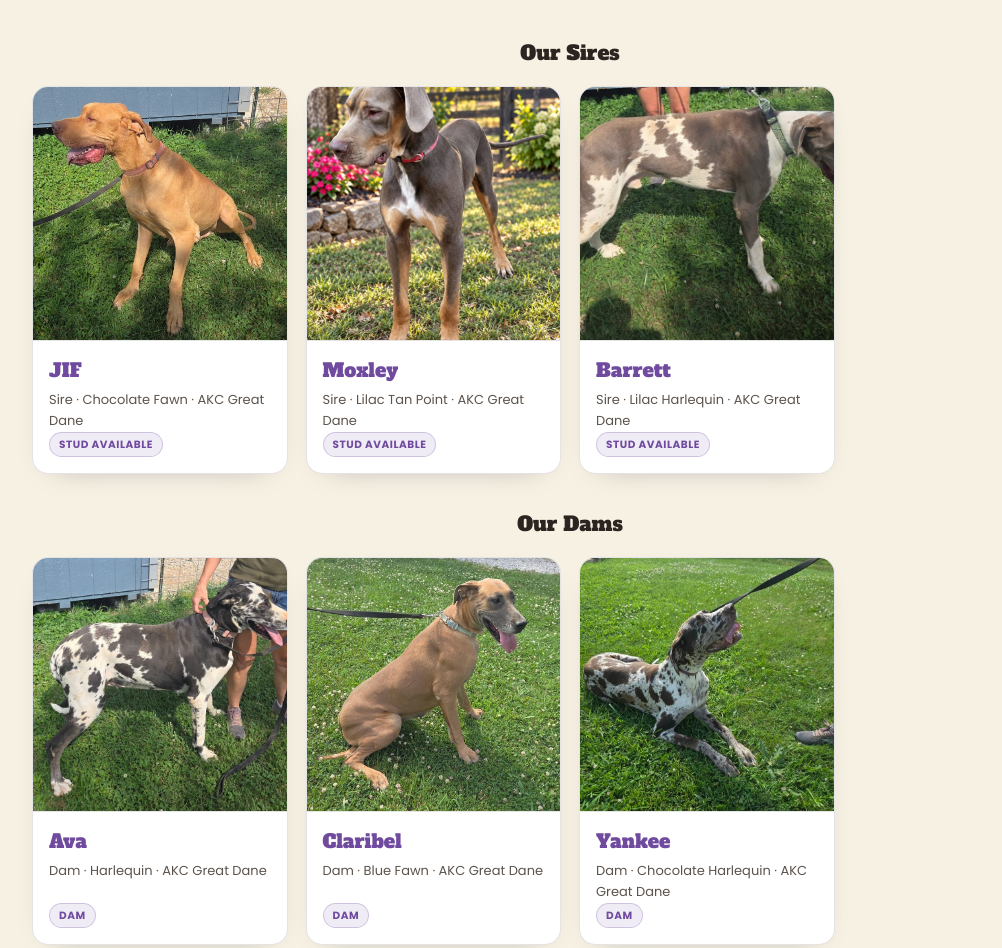
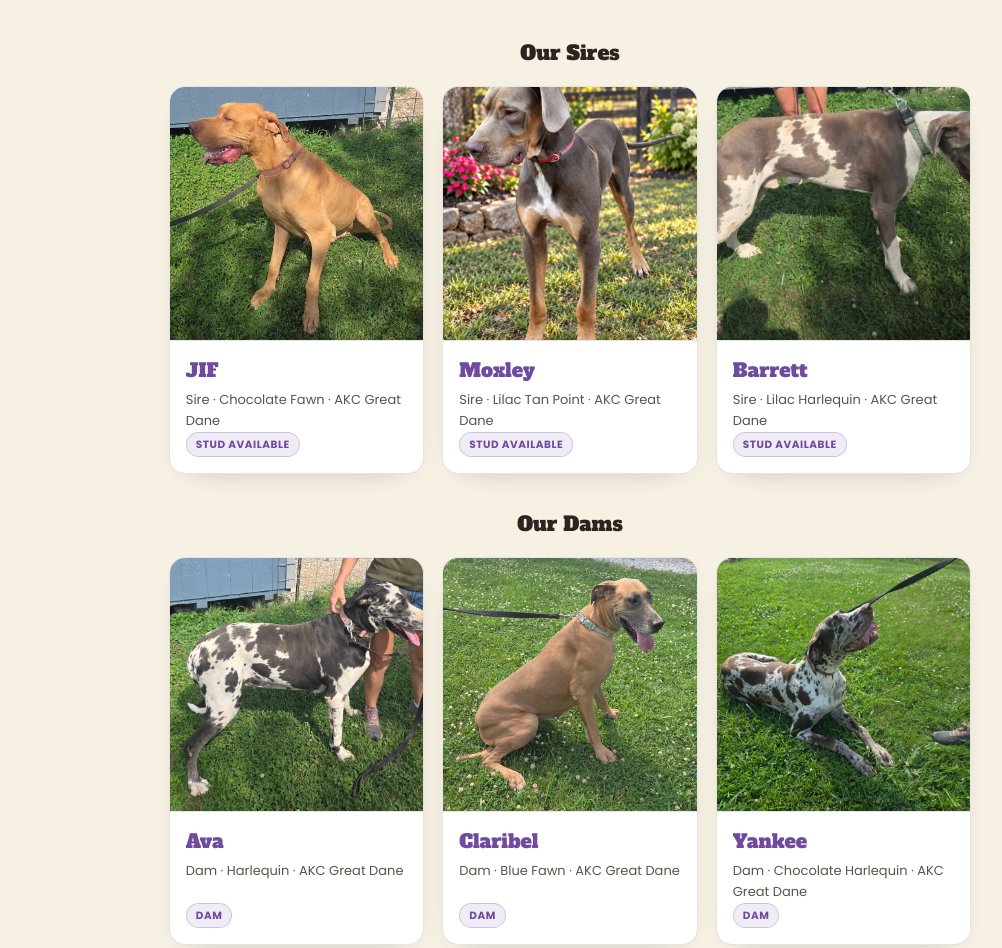
Before and after one commit to Breedwise/abr-kennel, a plain HTML site: page index.html in a window 1280 px wide. Shown: the part 1623-2571 px from the top of the page, without its empty margins (70-1072 px from the left). Drawn offline with Linux system fonts and the light colour scheme.

Commit message:
ABR: center dog-card grid rows (flex-wrap + justify-center) so 3-up sire/dam rows center
Co-Authored-By: Claude Opus 4.8 <noreply@anthropic.com>

```diff
--- a/index.html
+++ b/index.html
@@ -105,9 +105,10 @@
   .strip .s .l{font-size:12px;opacity:.85;letter-spacing:.04em;margin-top:2px}
 
   /* dogs grid */
-  .grid{display:grid;grid-template-columns:repeat(4,1fr);gap:18px}
-  @media(max-width:900px){.grid{grid-template-columns:1fr 1fr}}
-  @media(max-width:480px){.grid{grid-template-columns:1fr}}
+  .grid{display:flex;flex-wrap:wrap;justify-content:center;gap:18px}
+  .grid>*{flex:0 1 calc(25% - 13.5px);min-width:0}
+  @media(max-width:900px){.grid>*{flex-basis:calc(50% - 9px)}}
+  @media(max-width:480px){.grid>*{flex-basis:100%}}
   .dog{background:#fff;border:1px solid var(--line);border-radius:16px;overflow:hidden;box-shadow:0 10px 30px -22px rgba(0,0,0,.4);transition:.18s;display:flex;flex-direction:column}
   .dog:hover{transform:translateY(-3px);box-shadow:0 18px 40px -22px rgba(0,0,0,.45)}
   .dog .pht{aspect-ratio:1/1;border-bottom:1px solid var(--line);position:relative;overflow:hidden;flex:0 0 auto;min-height:0}
```
